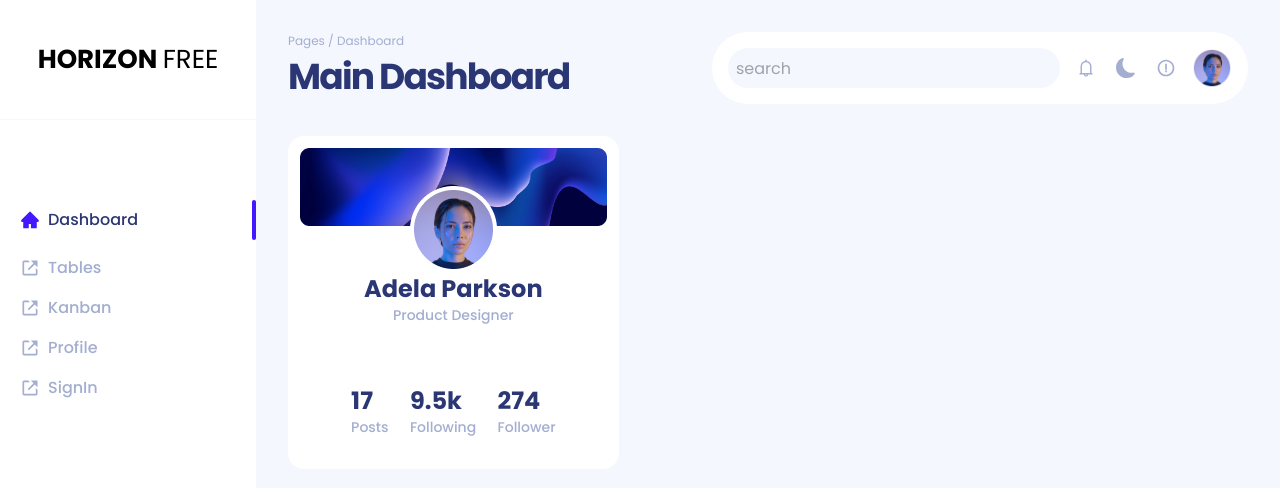
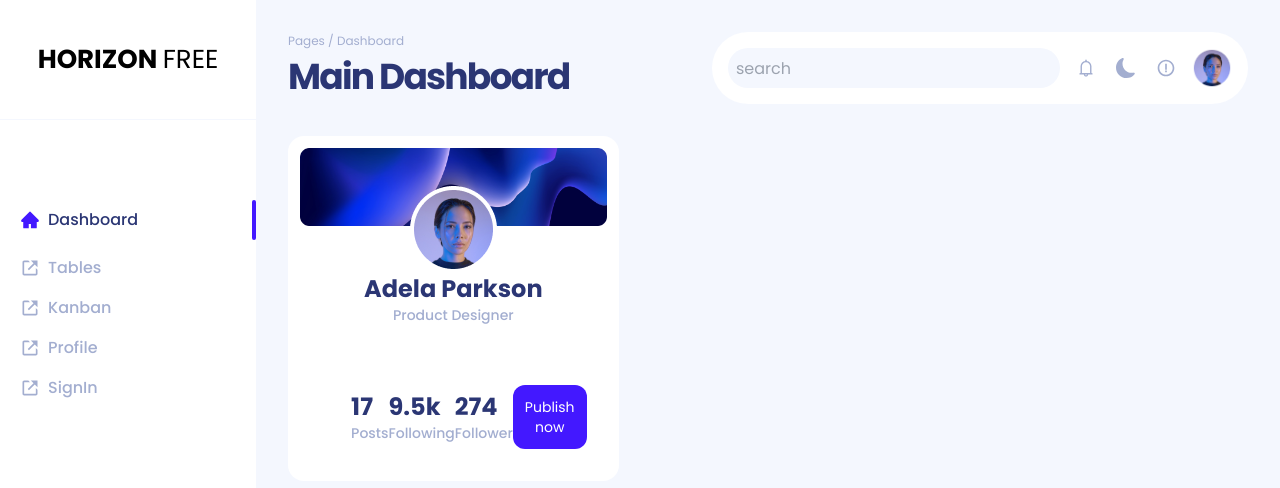
Before and after one commit to emranweb/tuscot, a React (Vite) app: page /profile in a window 1280 px wide. Shown: the top 488 px of the page. Built offline with nearby package versions, Linux system fonts and the light colour scheme; the HTML template or start-up script is replaced by a standard one.

Commit message:
profile section

```diff
--- a/src/components/profile/ProfileMiniInfo.jsx
+++ b/src/components/profile/ProfileMiniInfo.jsx
@@ -17,7 +17,7 @@ const ProfileMiniInfo = () => {
                     Product Designer
                 </p>
             </div>
-            <div className="w-2/3 mx-auto flex justify-between items-center  m-5">
+            <div className="w-2/3 mx-auto flex justify-between items-center  m-5 sm:flex-col">
                 <div>
                     <h5 className="text-2xl font-bold text-textprimary">17</h5>
                     <p className="text-sm font-medium text-textsecondary">
@@ -38,6 +38,9 @@ const ProfileMiniInfo = () => {
                         Follower
                     </p>
                 </div>
+                <button className="text-sm text-white p-3 bg-primary rounded-xl">
+                    Publish now
+                </button>
             </div>
         </div>
     );
```
